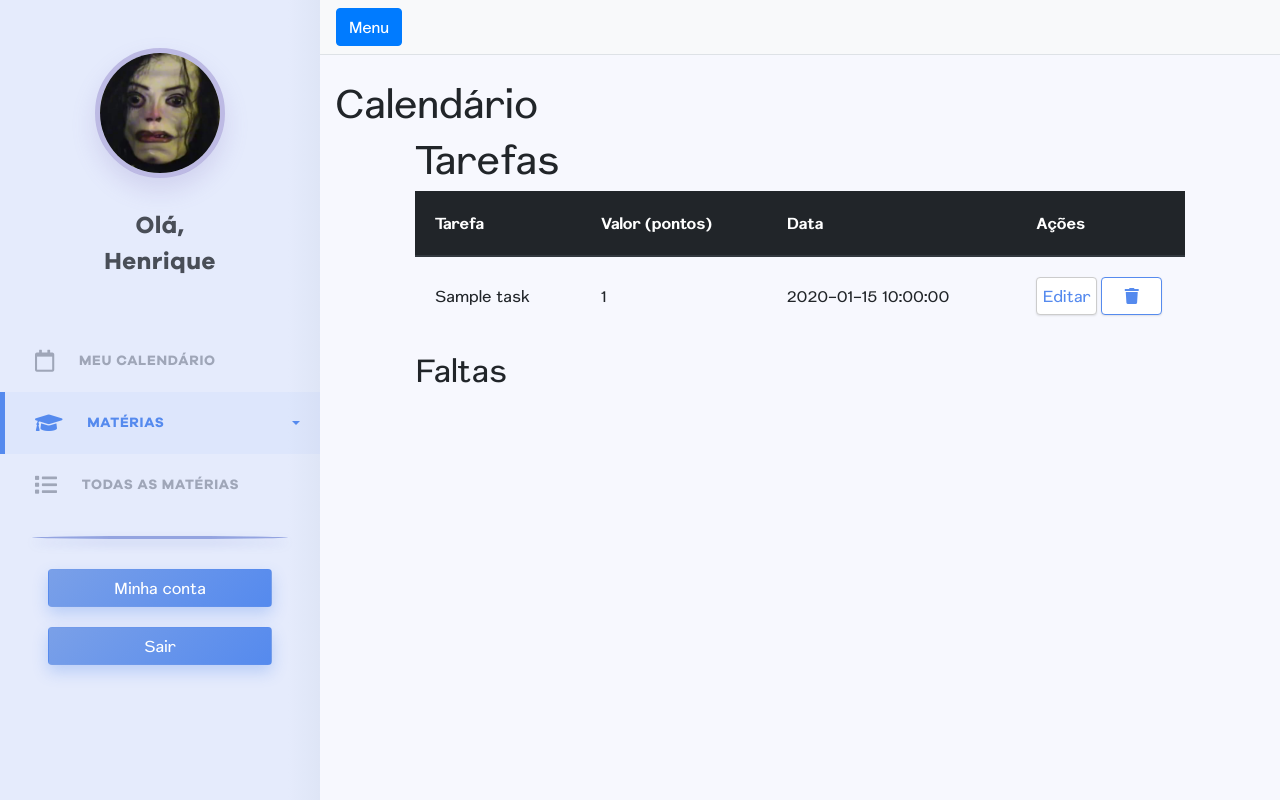
After one commit to visaojr/projeto-trainee, a PHP site: page /materias.php in a window 1280 px wide. The commit adds this page. Run offline with PHP 8.4, Linux system fonts and the light colour scheme; tables that the repository leaves empty hold one stand-in row (values such as "Sample post"); some libraries are stand-ins or nearby versions.

Commit message:
Calendario

```diff
--- a/index.php
+++ b/index.php
@@ -8,9 +8,9 @@ require_once 'header.php';
 
 		<h2 class="float-left">Meu Calendário</h2>
 
+	</div>
 
-
-
+	<div id='calendar'></div>
 
 
 
--- /dev/null
+++ b/materias.php
@@ -0,0 +1,164 @@
+<?php
+
+use VisaoJR\Treinee\model\Task;
+use VisaoJR\Treinee\model\Matter;
+
+require_once 'model/Matter.php';
+require_once 'model/Task.php';
+
+
+/*require_once '../autoloader.php';*/
+
+$materia = new Matter();
+$tarefa = new Task();
+
+?>
+<!DOCTYPE HTML>
+
+<html lang="pt-br">
+
+<head>
+	<meta http-equiv="Content-Type" content="text/html; charset=UTF-8" />
+	<meta name="theme-color" content="#fb9039">
+	<meta name="viewport" content="width=device-width, initial-scale=1, shrink-to-fit=no">
+
+	<!-- Normalização de estlitos entre navegadores -->
+	<link href="assets/css/bootstrap-reboot.css" rel="stylesheet">
+	<!-- Bootstrap CSS -->
+	<link rel="stylesheet" href="https://maxcdn.bootstrapcdn.com/bootstrap/4.0.0/css/bootstrap.min.css" integrity="sha384-Gn5384xqQ1aoWXA+058RXPxPg6fy4IWvTNh0E263XmFcJlSAwiGgFAW/dAiS6JXm" crossorigin="anonymous">
+	<!-- Estilo padrão -->
+	<link href="assets/css/style.css" rel="stylesheet">
+	<meta charset="utf-8" src="assets/fullcalendar/demos/">
+	<!-- Font Awesome - Fonte com apenas ícones para se usar no sistema inteiro -->
+	<link rel="stylesheet" href="https://use.fontawesome.com/releases/v5.8.1/css/all.css" integrity="sha384-50oBUHEmvpQ+1lW4y57PTFmhCaXp0ML5d60M1M7uH2+nqUivzIebhndOJK28anvf" crossorigin="anonymous">
+
+
+	<title>Meu Calendário</title>
+</head>
+
+<body>
+
+
+	<div class="d-flex" id="wrapper">
+
+    <!-- Sidebar -->
+    <div id="sidebar-wrapper">
+
+	<div class="mx-auto mt-5 imagem-perfil">
+		<img src="assets/images/perfil.jpg">
+	</div>
+
+      <div class="text-center my-3 sidebar-heading">Olá, <br>Henrique</br>
+      </div>
+
+      <ul class="list-unstyled list-group">
+      	<li>
+      		<a href="#"><i class="far fa-calendar mr-4"></i>Meu Calendário</a>
+      	</li>
+
+        <li class="active">
+        	<a href="#materias_submenu" data-toggle="collapse" aria-expanded="false" class="dropdown-toggle"><i class="fas fa-graduation-cap mr-4"></i>Matérias</a>
+        	<ul class="list-unstyled collapse" id="materias_submenu">
+        		<?php
+			        $stmtMateria = $materia->index();
+			        while ($row = $stmtMateria->fetch(PDO::FETCH_OBJ)) {
+			    ?>
+        		<li>
+        			<a href="#"><?php echo $row->name; ?></a>
+        		</li>
+        		<?php } ?>
+        	</ul>
+        </li>
+
+        <li>
+      		<a href="#"><i class="fas fa-list mr-4"></i></i>Todas as matérias</a>
+      	</li>
+
+
+    </ul>
+
+<span class="sidebar-separador"></span>
+
+<div class="text-center informacoes-conta">
+	<button class="btn botao-sidebar">Minha conta</button>
+	<button class="btn botao-sidebar">Sair</button>
+</div>
+
+</div>
+    <!-- /#sidebar-wrapper -->
+
+
+		<!-- Page Content -->
+		<div id="page-content-wrapper">
+
+			<nav class="navbar navbar-expand-lg navbar-light bg-light border-bottom">
+				<button class="btn btn-primary" id="menu-toggle">Menu</button>
+			</nav>
+
+			<div class="container-fluid">
+				<h1 class="mt-4">Calendário</h1>
+				<section>
+					<h1>Tarefas</h1>
+
+
+					<table class="table">
+						<thead class="thead-dark">
+							<tr>
+								<th scope="col">Tarefa</th>
+								<th scope="col">Valor (pontos)</th>
+								<th scope="col">Data</th>
+								<th scope="col">Ações</th>
+							</tr>
+						</thead>
+						<tbody class="table-striped">
+							<?php
+						        $stmtTarefa = $tarefa->index();
+						        while ($row = $stmtTarefa->fetch(PDO::FETCH_OBJ)) {
+						    ?>
+							<tr>
+								<td><?php echo $row->name; ?></td>
+								<td><?php echo $row->nota; ?></td>
+								<td><?php echo $row->date; ?></td>
+								<td>
+									<a class="btn editar-botao" href="#" data-toggle="modal" data-target="#editEscola<?php echo $row->id ?>">Editar</a>
+									<a title="Excluir" class="btn excluir-botao" href="#" data-toggle="modal" data-target="#delete-modal"><i class="fas fa-trash"></i></a>
+								</td>
+							</tr>
+								<?php
+									}
+								?>
+						</tbody>
+					</table>
+
+
+					<h2>Faltas</h2>
+
+
+				</section>
+			</div>
+		</div>
+		<!-- /#page-content-wrapper -->
+
+	</div>
+	<!-- /#wrapper -->
+
+
+	<!-- jQuery first, then Popper.js, then Bootstrap JS -->
+	<script src="https://code.jquery.com/jquery-3.2.1.slim.min.js" integrity="sha384-KJ3o2DKtIkvYIK3UENzmM7KCkRr/rE9/Qpg6aAZGJwFDMVNA/GpGFF93hXpG5KkN" crossorigin="anonymous"></script>
+	<script src="https://cdnjs.cloudflare.com/ajax/libs/popper.js/1.12.9/umd/popper.min.js" integrity="sha384-ApNbgh9B+Y1QKtv3Rn7W3mgPxhU9K/ScQsAP7hUibX39j7fakFPskvXusvfa0b4Q" crossorigin="anonymous"></script>
+	<script src="https://maxcdn.bootstrapcdn.com/bootstrap/4.0.0/js/bootstrap.min.js" integrity="sha384-JZR6Spejh4U02d8jOt6vLEHfe/JQGiRRSQQxSfFWpi1MquVdAyjUar5+76PVCmYl" crossorigin="anonymous"></script>
+
+
+	<!-- Script para fazer com que o botão esconda a barra lateral -->
+	<script>
+		$("#menu-toggle").click(function(e) {
+			e.preventDefault();
+			$("#wrapper").toggleClass("toggled");
+		});
+	</script>
+
+
+
+</body>
+
+</html>
```
Also changed, not shown: agenda-views.php (deleted, +0 -72 lines), footer.php (+32 -0 lines).
